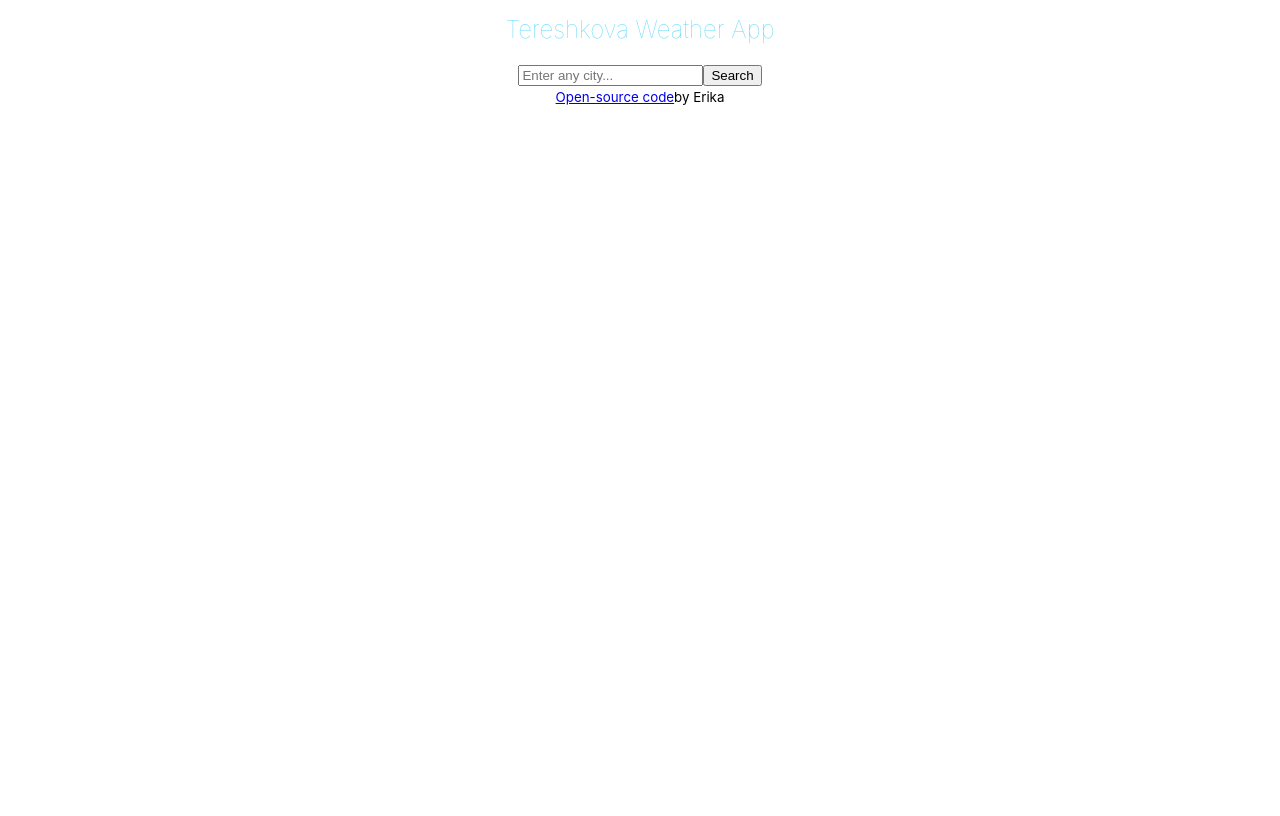
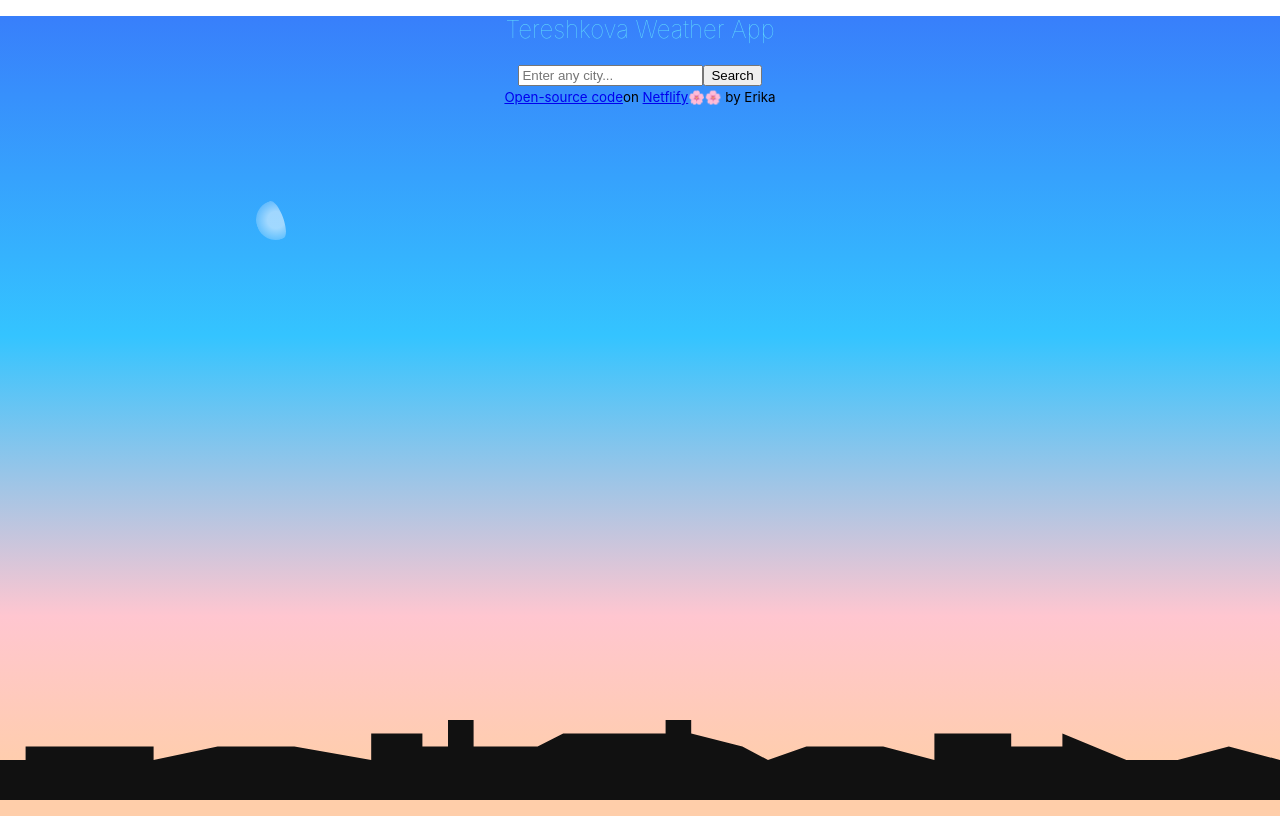
Before and after one commit to gh4ever/weather-react-app, a React (Create React App) app: page / in a window 1280 px wide. Built offline with nearby package versions, Linux system fonts and the light colour scheme.

Commit message:
updated style

```diff
--- a/src/App.css
+++ b/src/App.css
@@ -1,40 +1,76 @@
 .App {
   text-align: center;
+  height: 100vh;
+  margin: 0;
+  background: linear-gradient(
+    #387ffb 0%,
+    #34c4ff 40%,
+    #ffc6d0 75%,
+    #ffceaa 95%
+  );
 }
 
-.App-logo {
-  height: 40vmin;
-  pointer-events: none;
+.App:after {
+  content: '';
+  display: inline-block;
+  position: absolute;
+  top: 25%;
+  left: 20%;
+  padding: 20px;
+  border-radius: 100%;
+  background: radial-gradient(#fff8 30%, #fff0);
+  clip-path: path('M 0 0 L 20 0 C 30 0 30 40 20 40 L 0 40');
+  transform: rotate(-20deg);
 }
 
-@media (prefers-reduced-motion: no-preference) {
-  .App-logo {
-    animation: App-logo-spin infinite 20s linear;
-  }
-}
-
-.App-header {
-  background-color: #282c34;
-  min-height: 100vh;
-  display: flex;
-  flex-direction: column;
-  align-items: center;
-  justify-content: center;
-  font-size: calc(10px + 2vmin);
-  color: white;
-}
-
-.App-link {
-  color: #61dafb;
-}
-
-@keyframes App-logo-spin {
-  from {
-    transform: rotate(0deg);
-  }
-  to {
-    transform: rotate(360deg);
-  }
+.App:before {
+  content: '';
+  display: block;
+  position: absolute;
+  left: 0;
+  right: 0;
+  bottom: 0;
+  background: #111;
+  height: 10%;
+  clip-path: polygon(
+    0% 50%,
+    0% 100%,
+    100% 100%,
+    100% 50%,
+    96% 33%,
+    92% 50%,
+    88% 50%,
+    83% 17%,
+    83% 33%,
+    79% 33%,
+    79% 17%,
+    73% 17%,
+    73% 50%,
+    69% 33%,
+    63% 33%,
+    60% 50%,
+    58% 33%,
+    54% 17%,
+    54% 0%,
+    52% 0%,
+    52% 17%,
+    44% 17%,
+    42% 33%,
+    37% 33%,
+    37% 0%,
+    35% 0%,
+    35% 33%,
+    33% 33%,
+    33% 17%,
+    29% 17%,
+    29% 50%,
+    23% 33%,
+    17% 33%,
+    12% 50%,
+    12% 33%,
+    2% 33%,
+    2% 50%
+  );
 }
 
 h1 {
--- a/src/App.js
+++ b/src/App.js
@@ -18,7 +18,14 @@ function App() {
               >
                 Open-source code
               </a>
-              by Erika
+              on{' '}
+              <a
+                href="https://priceless-tereshkova-1e0273.netlify.app"
+                target="_blank"
+              >
+                Netflify
+              </a>
+              🌸🌸 by Erika
             </small>
           </div>
         </div>
```
